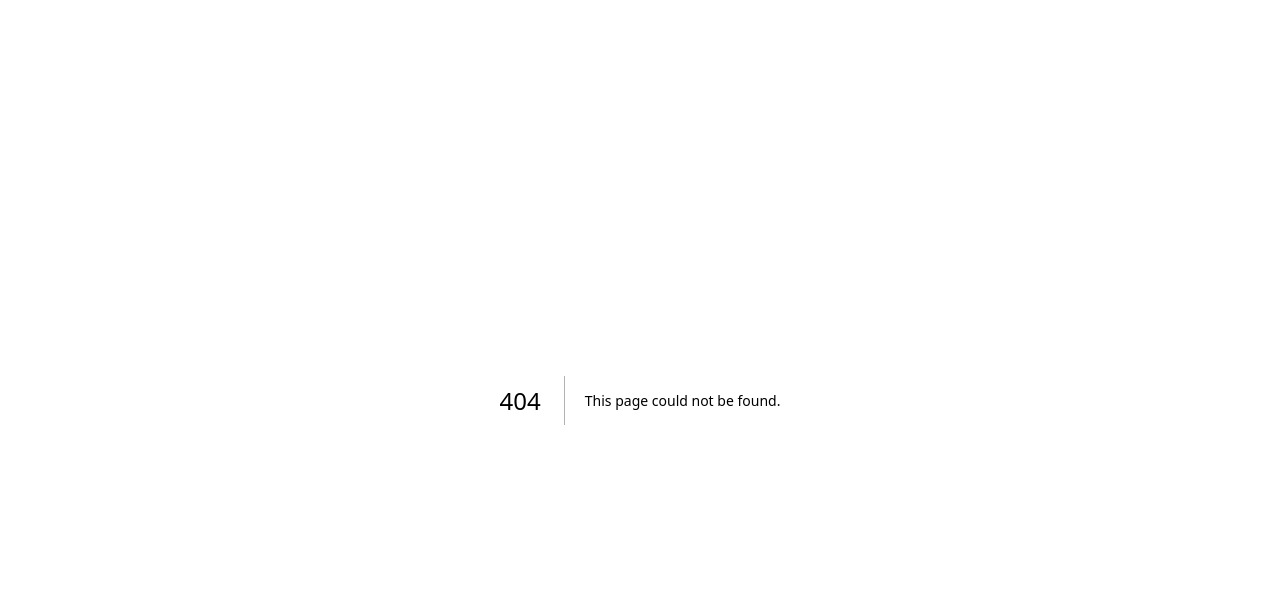
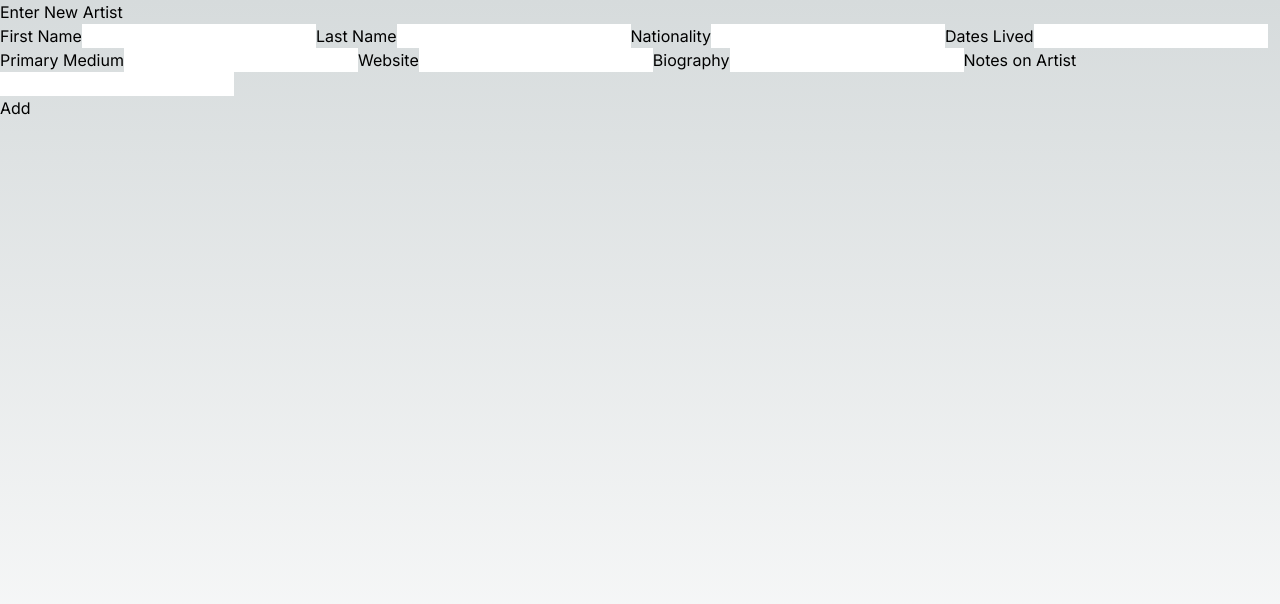
Before and after one commit to WebWarriors-UNF-CIS/rhams-old, a Next.js app: page /artistForm in a window 1280 px wide. Before the commit this address had no page. Shown: the top 604 px of the page. Built offline with nearby package versions, Linux system fonts and the light colour scheme.

Commit message:
artistForm.tsx and artist.ts added
Created artistForm .tsx folder and artist.ts file

```diff
--- /dev/null
+++ b/src/app/artistForm/page.tsx
@@ -0,0 +1,72 @@
+"use client"
+import { useState } from "react"
+
+
+export default function ArtistForm() {
+  const [firstName, setFirstName] = useState("")
+  const [lastName, setLastName] = useState("")
+  const [primaryMedium, setPrimaryMedium] = useState("")
+  const [nationality, setNationality] = useState("")
+  const [website, setWebsite] = useState("")
+  const [datesLived, setDatesLived] = useState("")
+  const [biography, setBiography] = useState("")
+  const [artistNotes, setArtistNotes] = useState("")
+  return (
+  <>
+    <form className="new-item-form">
+      <div className="form-row">
+        <h1>Enter New Artist</h1>
+        <label htmlFor="item">First Name</label>
+        <input
+          value={firstName}
+          onChange={e => setFirstName(e.target.value)}
+          type="text"
+          id="item"/>
+        <label htmlFor="item">Last Name</label>
+        <input
+          value={lastName}
+          onChange={e => setLastName(e.target.value)}
+          type="text"
+          id="item"/>
+        <label htmlFor="item">Nationality</label>
+        <input
+          value={nationality}
+          onChange={e => setNationality(e.target.value)}
+          type="text"
+          id="item"/>
+        <label htmlFor="item">Dates Lived</label>
+        <input
+          value={datesLived}
+          onChange={e => setDatesLived(e.target.value)}
+          type="text"
+          id="item"/>
+        <label htmlFor="item">Primary Medium</label>
+        <input
+          value={primaryMedium}
+          onChange={e => setPrimaryMedium(e.target.value)}
+          type="text"
+          id="item"/>
+        <label htmlFor="item">Website</label>
+        <input
+          value={website}
+          onChange={e => setWebsite(e.target.value)}
+          type="text"
+          id="item"/>
+        <label htmlFor="item">Biography</label>
+        <input
+          value={biography}
+          onChange={e => setBiography(e.target.value)}
+          type="text"
+          id="item"/>
+        <label htmlFor="item">Notes on Artist</label>
+        <input
+          value={artistNotes}
+          onChange={e => setArtistNotes(e.target.value)}
+          type="text"
+          id="item"/>
+      </div>
+      <button className="btn">Add</button>
+    </form>
+  </>
+  )
+}
```
Also changed, not shown: db/user.json (added, +8 -0 lines), src/app/shared/artists.ts (added).
